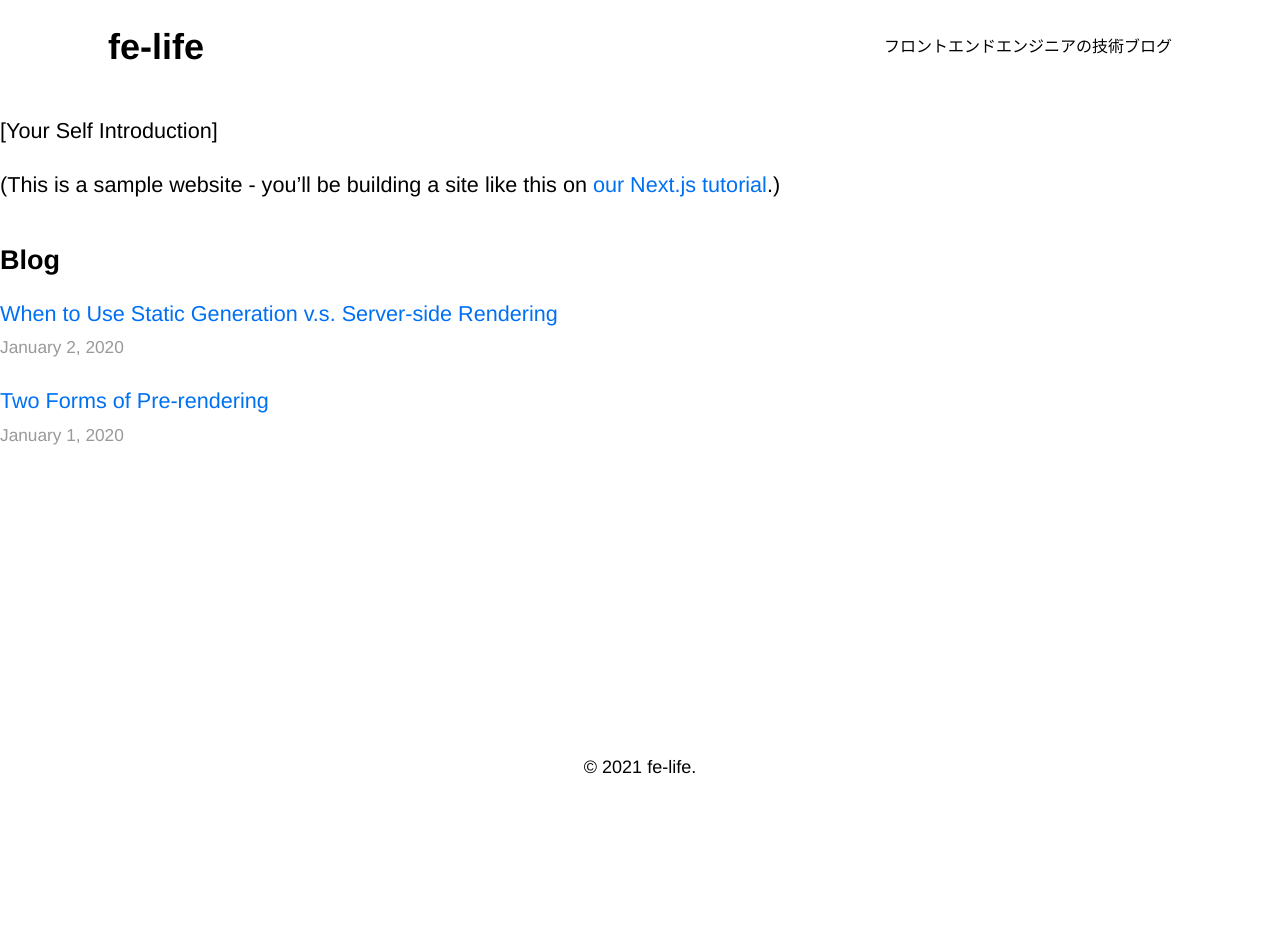
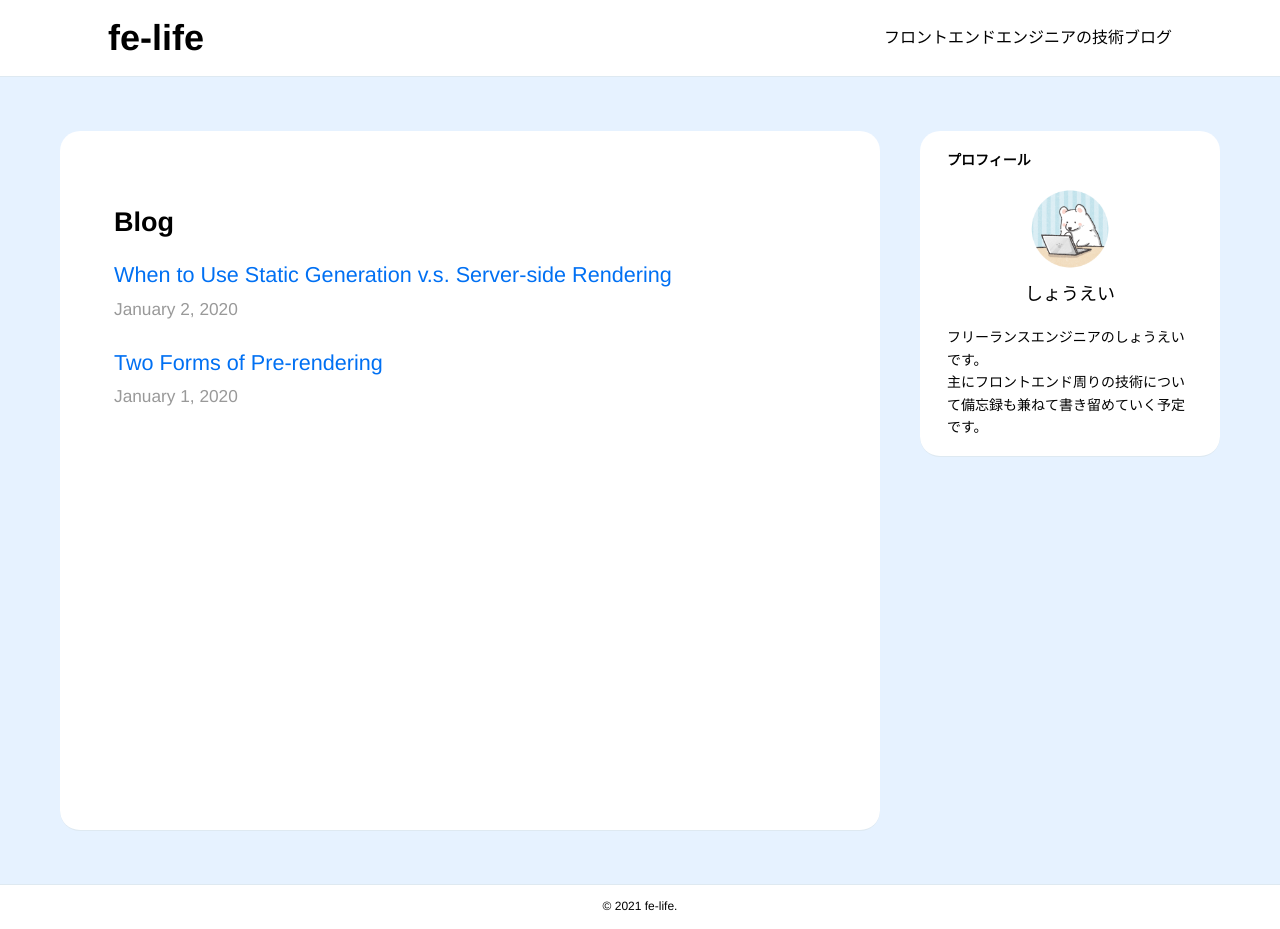
Before and after one commit to satoss/nextjs-blog, a Next.js app: page / in a window 1280 px wide. Before the commit the page ends 800 px from the top, so only its background shows below. Built offline with nearby package versions, Linux system fonts and the light colour scheme.

Commit message:
レイアウトの修正

```diff
--- a/components/layout.module.scss
+++ b/components/layout.module.scss
@@ -1,22 +1,79 @@
+@import '../styles/setting.scss';
+@import '../styles/color.scss';
+
 .container {
   position: relative;
   box-sizing: border-box;
   min-height: 100vh;
-  padding-bottom: 60px;
+  padding-bottom: 44px;
+  background: #e6f2ff;
 }
 
 .header {
   display: flex;
   justify-content: space-between;
-  padding: 1rem 0;
-  margin: 0 6rem;
+  padding: 0.5rem 6rem;
+  // background: #e6f2ff;
+  background: #fff;
+  border-bottom: 1px solid $color-light-gray;
 
   & h1 {
     margin: 0;
   }
 
   & p {
-    font-size: 16px;
+    font-size: $font-size-md;
+  }
+}
+
+.main {
+  display: flex;
+  justify-content: space-between;
+  width: 1160px;
+  min-height: 700px;
+  margin: 3rem auto;
+}
+
+.article {
+  width: 820px;
+  padding: 3rem;
+  background: #fff;
+  border-bottom: 1px solid $color-light-gray;
+  border-radius: 20px;
+}
+
+.sidenav {
+  display: flex;
+  flex-direction: column;
+  width: 300px;
+
+  & h6 {
+    margin: 1rem 0;
+    font-size: $font-size-sm;
+  }
+}
+
+.profile {
+  padding: 0 1.5rem;
+  background: #fff;
+  border-bottom: 1px solid $color-light-gray;
+  border-radius: 20px;
+
+  img {
+    width: 80px;
+    height: auto;
+    margin: 0 auto;
+  }
+
+  .name {
+    margin-top: 0.6rem;
+    font-size: $font-size-lg;
+    text-align: center;
+  }
+
+  .description {
+    margin: 1rem 0;
+    font-size: $font-size-sm;
   }
 }
 
@@ -28,6 +85,8 @@
   position: absolute;
   bottom: 0;
   width: 100%;
+  font-size: $font-size-xs;
   text-align: center;
   background: #fff;
+  border-top: 1px solid $color-light-gray;
 }
--- a/components/layout.tsx
+++ b/components/layout.tsx
@@ -32,7 +32,21 @@ const Layout: React.FC<LayoutProps> = ({ children, home }) => {
         <h1>fe-life</h1>
         <p>フロントエンドエンジニアの技術ブログ</p>
       </header>
-      <main className={styles.main}>{children}</main>
+      <main className={styles.main}>
+        <article className={styles.article}>{children}</article>
+        <div className={styles.sidenav}>
+          <div className={styles.profile}>
+            <h6>プロフィール</h6>
+            <img src="/images/profile.jpeg" alt="プロフィール画像" />
+            <p className={styles.name}>しょうえい</p>
+            <p className={styles.description}>
+              フリーランスエンジニアのしょうえいです。
+              <br />
+              主にフロントエンド周りの技術について備忘録も兼ねて書き留めていく予定です。
+            </p>
+          </div>
+        </div>
+      </main>
       {!home && (
         <div className={styles.backToHome}>
           <Link href="/">
--- a/pages/index.tsx
+++ b/pages/index.tsx
@@ -22,13 +22,6 @@ export const Home = ({
       <Head>
         <title>{siteTitle}</title>
       </Head>
-      <section className={utilStyles.headingMd}>
-        <p>[Your Self Introduction]</p>
-        <p>
-          (This is a sample website - you’ll be building a site like this on{' '}
-          <a href="https://nextjs.org/learn">our Next.js tutorial</a>.)
-        </p>
-      </section>
       <section className={`${utilStyles.headingMd} ${utilStyles.padding1px}`}>
         <h2 className={utilStyles.headingLg}>Blog</h2>
         <ul className={utilStyles.list}>
--- /dev/null
+++ b/styles/color.scss
@@ -0,0 +1,3 @@
+$color-white: #fff;
+$color-light-blue: #e6f2ff;
+$color-light-gray: rgba(#5c93bb, 0.2);
--- /dev/null
+++ b/styles/setting.scss
@@ -0,0 +1,6 @@
+//color-settings
+$font-size-lg: 18px;
+$font-size-md: 16px;
+$font-size-sm: 14px;
+$font-size-xs: 12px;
+$font-size-xxs: 10px;
```
Also changed, not shown: public/images/profile.jpeg (added), public/images/profile.jpg (deleted).
